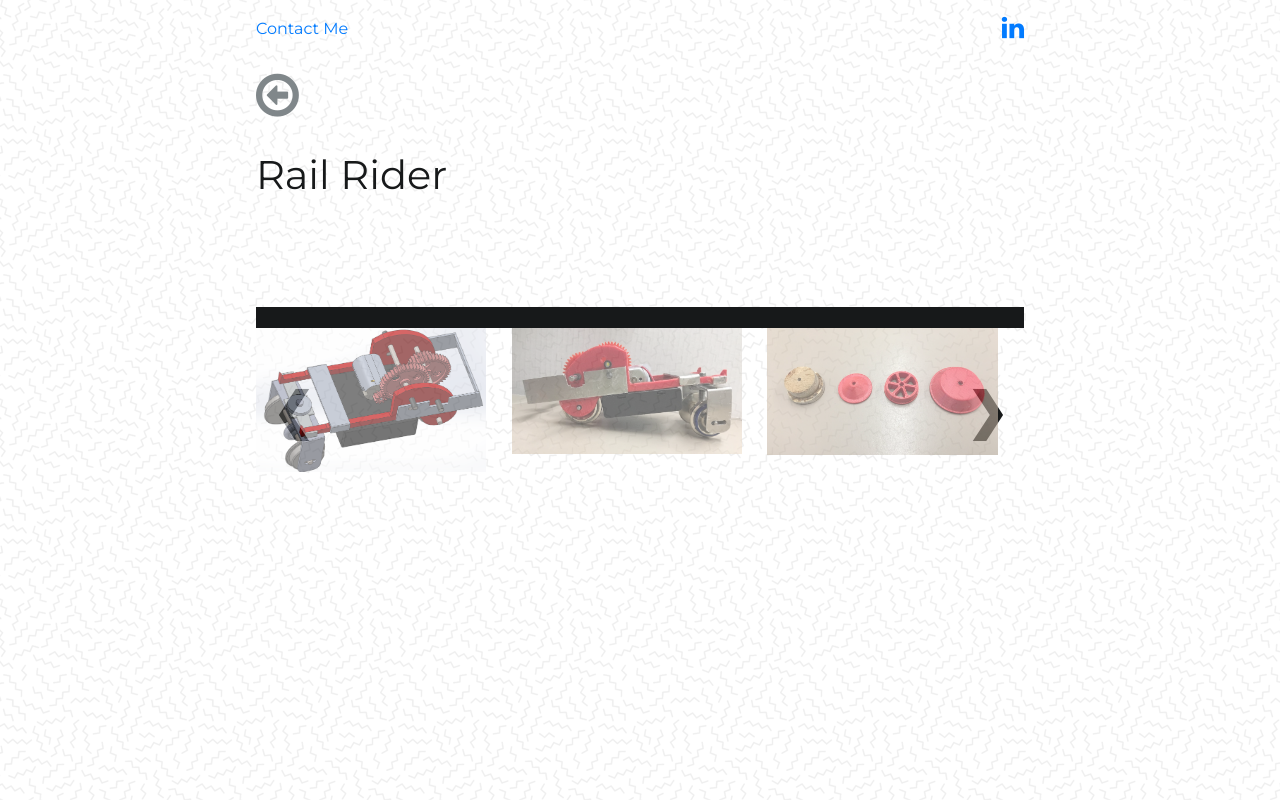
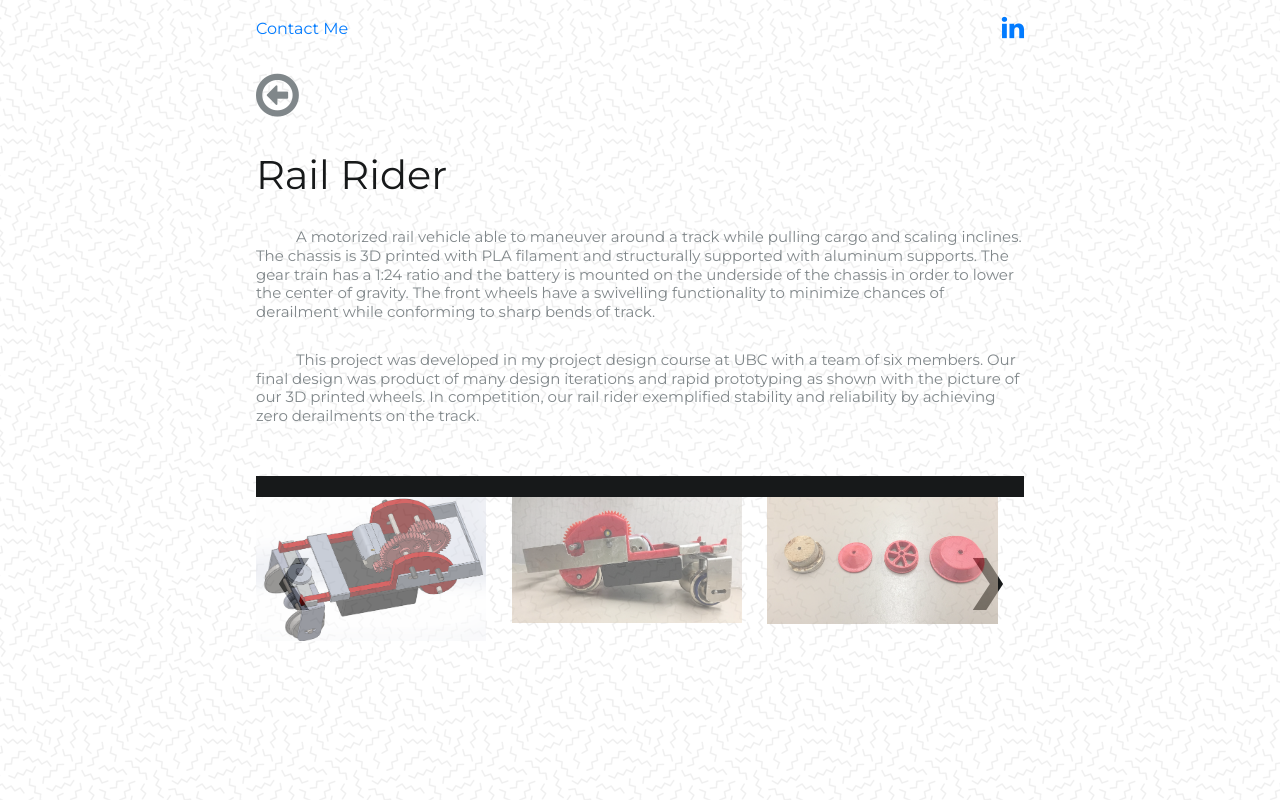
Before and after one commit to yohanncho/yohanncho.github.io, a plain HTML site: page railrider.html in a window 1280 px wide. Drawn offline with Linux system fonts and the light colour scheme.

Commit message:
Added 3 Project Descriptions

```diff
--- a/railrider.html
+++ b/railrider.html
@@ -56,8 +56,8 @@ function showSlides(n) {
         <div class="landing">
             <div class="landingWrapper">
                     <h1>Rail Rider</h1><br>
-                    <p style="text-indent: 40px"></p><br>
-                    <p style="text-indent: 40px"><p>
+                    <p style="text-indent: 40px">A motorized rail vehicle able to maneuver around a track while pulling cargo and scaling inclines. The chassis is 3D printed with PLA filament and structurally supported with aluminum supports. The gear train has a 1:24 ratio and the battery is mounted on the underside of the chassis in order to lower the center of gravity. The front wheels have a swivelling functionality to minimize chances of derailment while conforming to sharp bends of track. </p><br>
+                    <p style="text-indent: 40px">This project was developed in my project design course at UBC with a team of six members. Our final design was product of many design iterations and rapid prototyping as shown with the picture of our 3D printed wheels. In competition, our rail rider exemplified stability and reliability by achieving zero derailments on the track.</p>
                     </div>
                     </div>
 
```
Also changed, not shown: landingplatform.html (+2 -2 lines), levitation.html (+1 -2 lines).
